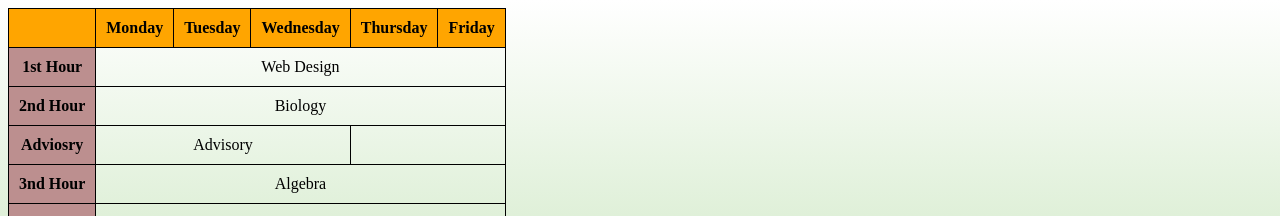
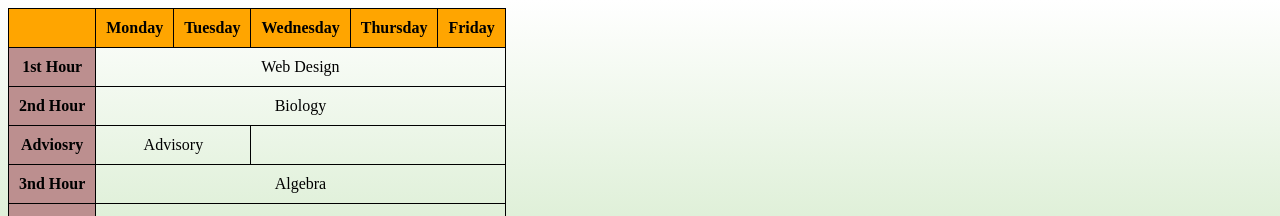
Before and after one commit to Cooperdean123/Cooperdean123.github.io, a plain HTML site: page shedule.html in a window 1280 px wide. Shown: the top 216 px of the page. Drawn offline with Linux system fonts and the light colour scheme.

Commit message:
aaaaaaaaaaaaaaaaaaaaaaaaaaaaaaaaa

```diff
--- a/shedule.html
+++ b/shedule.html
@@ -44,7 +44,7 @@ body {
             </tr>
             <tr>
                 <th scope="row" class="rheader">Adviosry</th>
-                <td colspan="3"><center>Advisory </center></td>
+                <td colspan="2,3"><center>Advisory </center></td>
 
             </tr>
             <tr>
```
